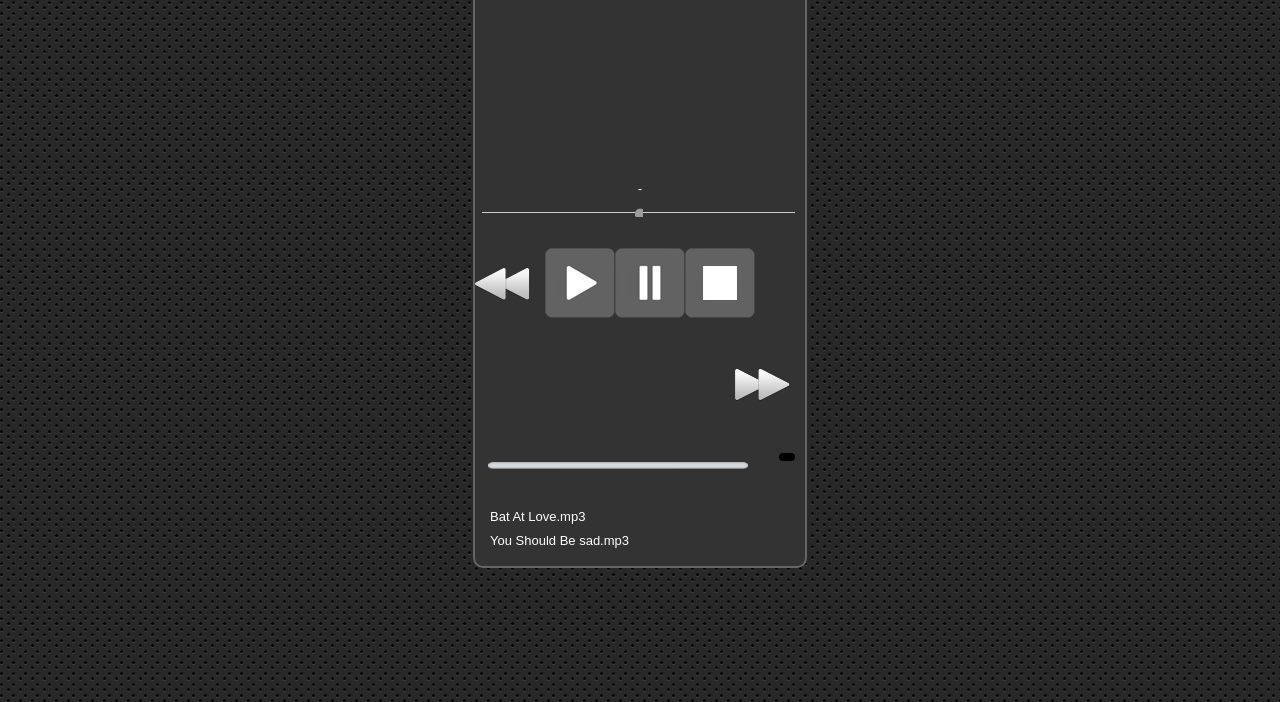
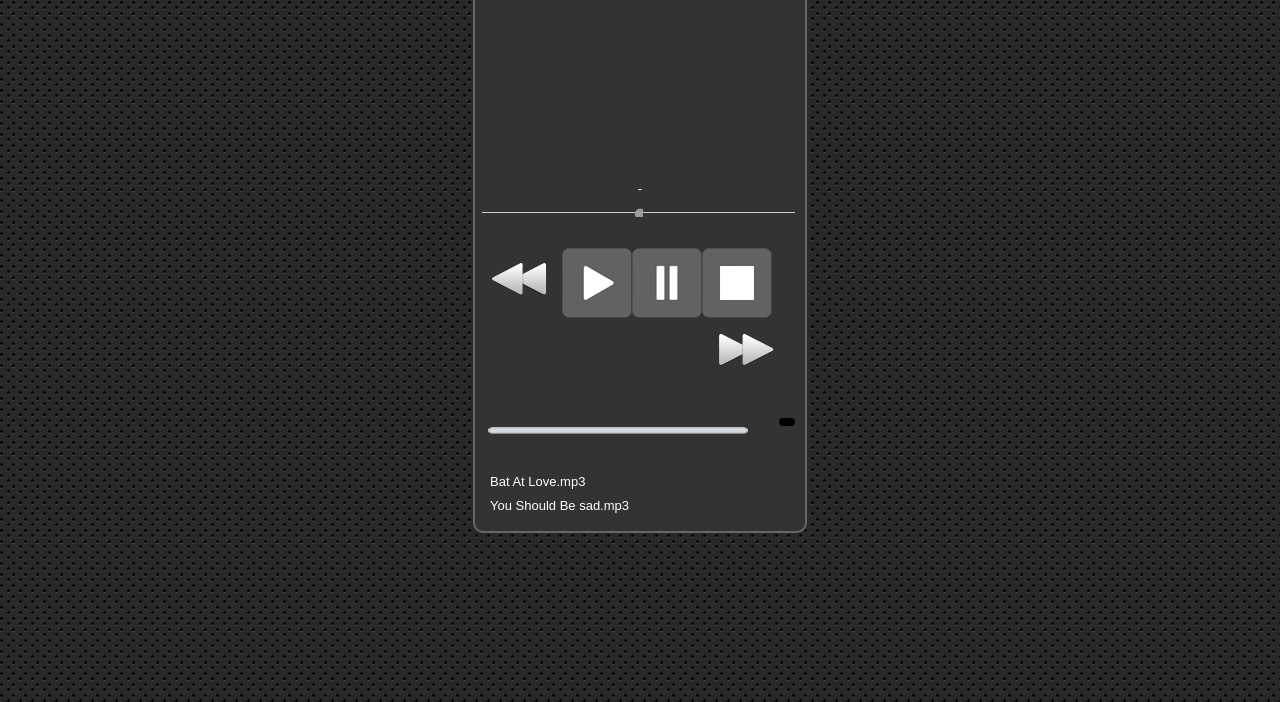
Before and after one commit to TheThinker01/WebMusicPlayer, a plain HTML site: page index.html in a window 1280 px wide. Shown: the part 98-800 px from the top of the page. Drawn offline with Linux system fonts and the light colour scheme.

Commit message:
Done with design

```diff
--- a/css/style.css
+++ b/css/style.css
@@ -57,7 +57,7 @@ input#volume::-webkit-slider-thumb{
     width: 9px;
 }
 
-button{
+#audio-buttons{
     width: 90%;
     display: block;
     overflow: auto;
@@ -65,33 +65,33 @@ button{
     margin: 15px auto;
 }
 
-button#play{
+#audio-buttons #play{
     width: 70px;
     height: 70px;
     background: url("../img/play.png") no-repeat;
     float: left;
 }
-button#prev{
+#audio-buttons #prev{
     width: 70px;
     height: 70px;
     background: url("../img/prev.png") no-repeat;
     float: left;
-    margin-top: 35px;
+    margin-top: 15px;
 }
-button#next{
+#audio-buttons #next{
     width: 70px;
     height: 70px;
     background: url("../img/next.png") no-repeat;
     float: right;
-    margin-top: 35px;
+    margin-top: 15px;
 }
-button#pause{
+#audio-buttons #pause{
     width: 70px;
     height: 70px;
     background: url("../img/pause.png") no-repeat;
     float: left;
 }
-button#stop{
+#audio-buttons #stop{
     width: 70px;
     height: 70px;
     background: url("../img/stop.png") no-repeat;
--- a/js/main.js
+++ b/js/main.js
@@ -0,0 +1 @@
+var audio;
```
